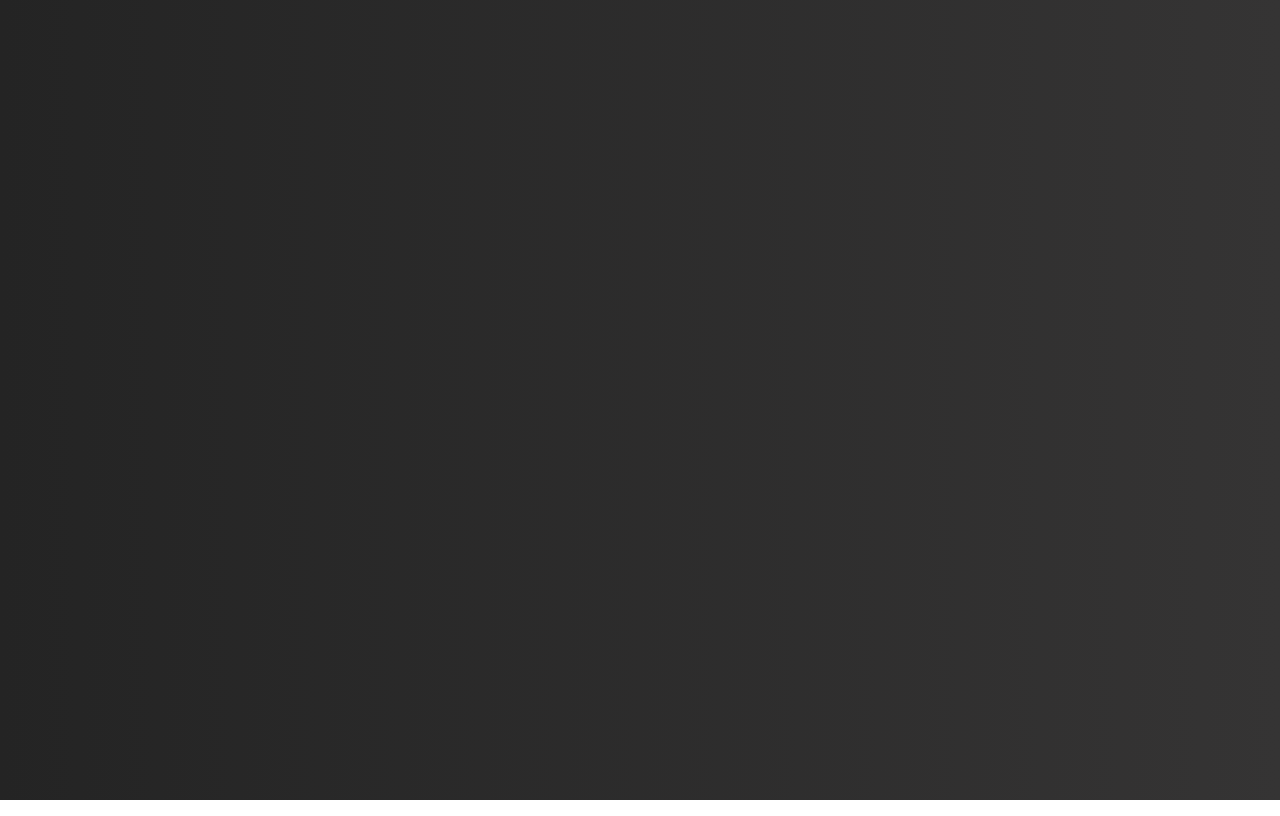
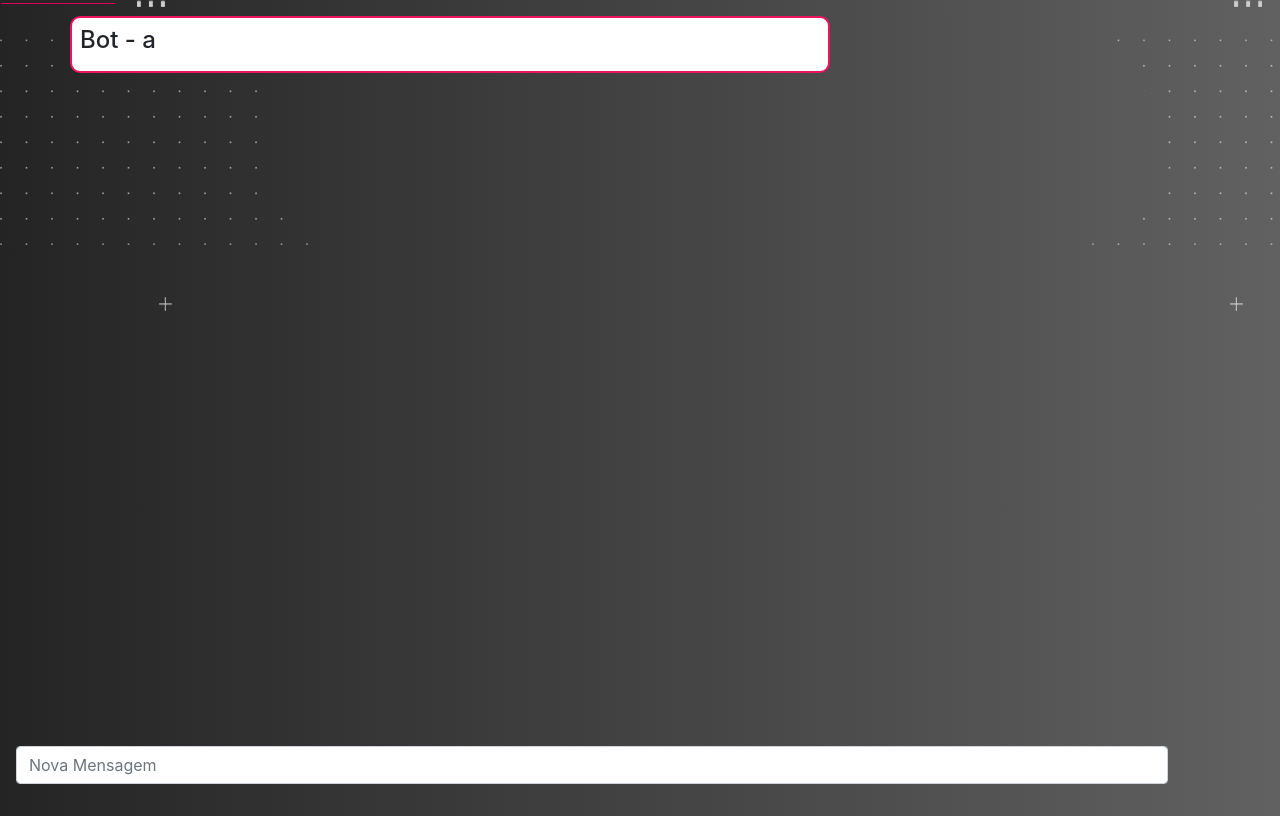
Before and after one commit to HenriqueFutema/Chat-Maquinista, a React (Create React App) app: page /chat in a window 1280 px wide. Built offline with nearby package versions, Linux system fonts and the light colour scheme.

Commit message:
Design Chat -> FIAP

```diff
--- a/src/App.js
+++ b/src/App.js
@@ -2,13 +2,16 @@ import React from 'react';
 import { BrowserRouter, Switch, Route } from 'react-router-dom'
 
 import Chat from './views/Chat'
+import Login from './views/Login'
+
 
 function App() {
 
   return (
       <BrowserRouter>
         <Switch>
-          <Route path='/' component={Chat} exact/>
+          <Route path='/' component={Login} exact/>
+          <Route path='/chat' component={Chat} exact/>
 
         </Switch>
       </BrowserRouter>
--- a/src/components/ChatComponent.js
+++ b/src/components/ChatComponent.js
@@ -5,11 +5,14 @@ import Message from './Message'
 
 import './style.css'
 
+import img1 from '../assets/effects (1).png'
+
 export default class ChatComponent extends Component {
 
     state={
         msg: '',
         mensagens:[],
+        session: ''
     }
 
 
@@ -22,12 +25,14 @@ export default class ChatComponent extends Component {
         this.setState({msg: ''})
         this.setState({ mensagens: [...this.state.mensagens, {author: 'Você', content: input_msg, user: true} ] })
 
-        const token = await localStorage.getItem('token')
-        const msg = await api.post('/message', {text:input_msg},)
+        const msg = await api.post('/message', {session_id: this.state.session ,text:input_msg},)
 
 
         console.log(msg);
-          console.log(msg.data.response.output.generic);
+
+        console.log(msg.data.session);
+
+        this.setState({ session: msg.data.session })
 
         msg.data.response.output.generic.map(txt =>(
           this.setState({ mensagens: [...this.state.mensagens, {author: 'Bot', content: txt.text, user: false} ] })
@@ -45,7 +50,12 @@ export default class ChatComponent extends Component {
 
   render() {
     return(
+      <div>
+        <div className="det">
+          <img src={img1} alt="" srcset=""/>
+        </div>
       <div className="container">
+
 
         <div className="row mt-3">
 
@@ -67,6 +77,7 @@ export default class ChatComponent extends Component {
 
         </form>
       </div>
+      </div>
 
     );
   }
--- /dev/null
+++ b/src/components/LoginComponent.js
@@ -0,0 +1,12 @@
+import React, { Component } from 'react';
+
+
+export default class LoginComponent extends Component {
+  render() {
+    return(
+        <div>
+            <h1>Test</h1>
+        </div>
+    );
+  }
+}
--- a/src/components/style.css
+++ b/src/components/style.css
@@ -1,6 +1,6 @@
 html,
 body {
-    background: -webkit-linear-gradient(left, rgb(36, 36, 36), rgb(53, 52, 52));
+    background: -webkit-linear-gradient(left, rgb(36, 36, 36), rgb(97, 97, 97));
     height: 100vh;
 }
 
@@ -13,5 +13,17 @@ input {
 
 .msg {
     background: #fff;
-    border-radius: 10px
+    border: 2px solid #ed145b;
+    border-radius: 10px;
 }
+
+.form-control:focus {
+    border-color: #ed145b;
+    box-shadow: 0 0 0 0.2rem rgba(237, 20, 91, 0.25);
+}
+
+.det {
+    position: fixed;
+    left: 100;
+    top: 0;
+}
--- /dev/null
+++ b/src/views/Login.js
@@ -0,0 +1,12 @@
+import React, { Component } from 'react';
+
+
+import LoginComponent from '../components/LoginComponent'
+
+export default class Login extends Component {
+  render() {
+    return(
+        <LoginComponent/>
+    );
+  }
+}
```
Also changed, not shown: src/assets/effects (1).png (added), src/assets/effects (2).png (added). Lines whose indentation alone changed are shown as unchanged.
